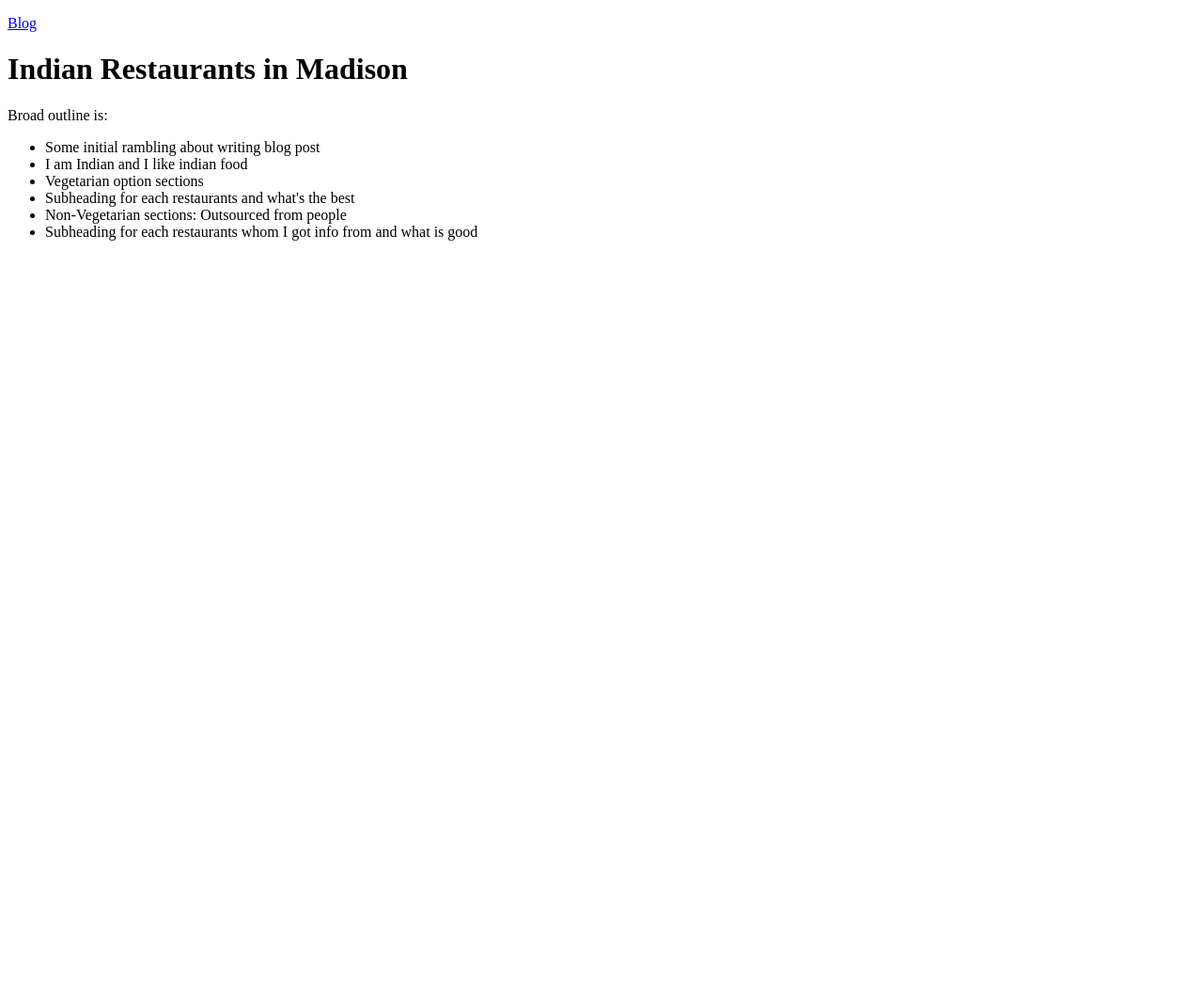
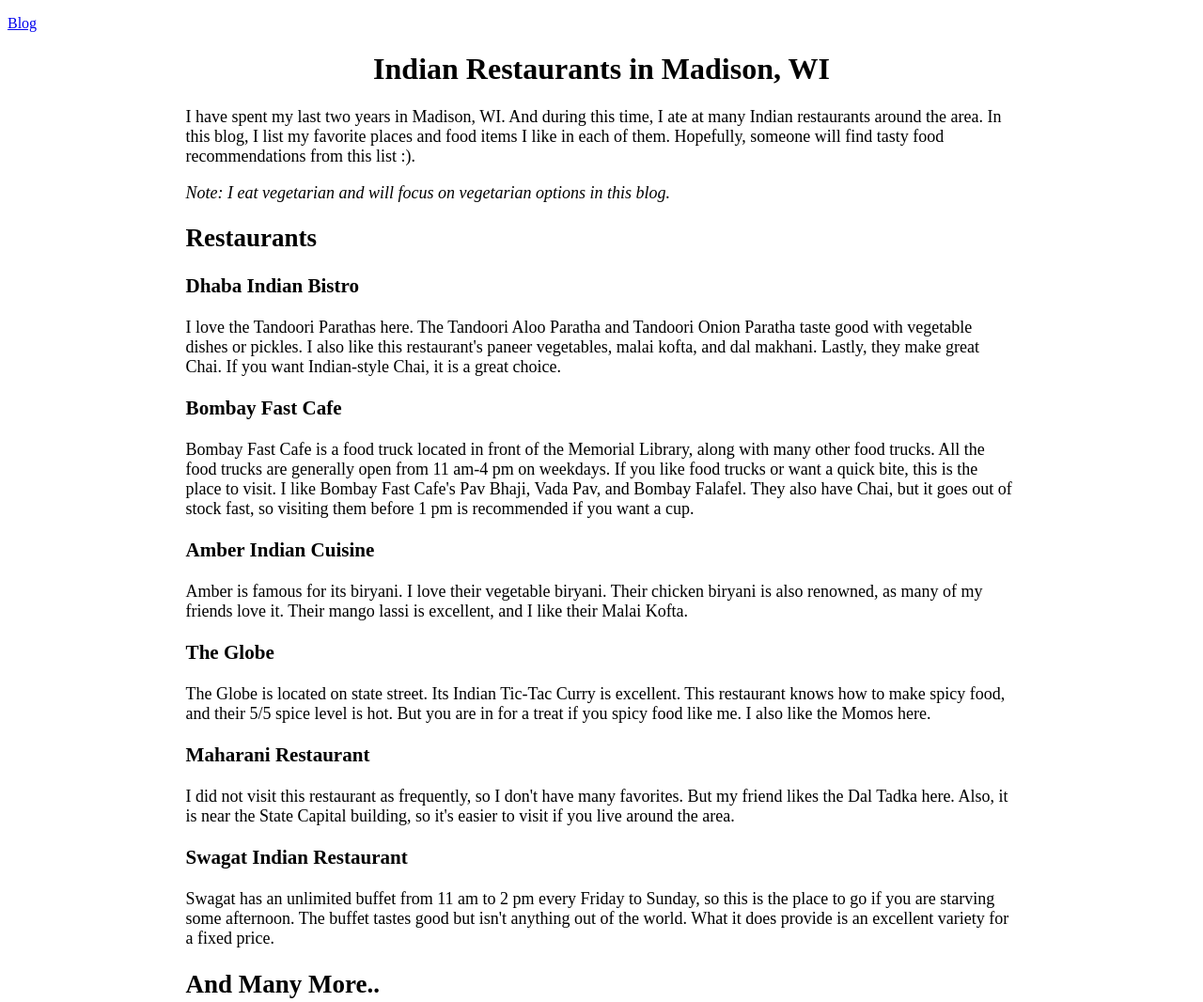
Before and after one commit to mohilp1998/mohilp1998.github.io, a plain HTML site: page blog/madison-food.html in a window 1280 px wide. Shown: the top 1066 px of the page at 94% size. Before the commit the page ends 800 px from the top, so only its background shows below. Drawn offline with Linux system fonts and the light colour scheme.

Commit message:
First Blog:

```diff
--- a/blog/madison-food.html
+++ b/blog/madison-food.html
@@ -31,19 +31,34 @@
             <p><a href="../blog.html">Blog</a></p>
         </header>
         <div>
-            <h1>Indian Restaurants in Madison</h1>
+            <h1 style="text-align: center;">Indian Restaurants in Madison, WI</h1>
         </div>
-        <div style='font-size:medium'>
-            Broad outline is:
-            <ul>
-                <li>Some initial rambling about writing blog post</li>
-                <li>I am Indian and I like indian food</li>
-                <li>Vegetarian option sections</li>
-                <li>Subheading for each restaurants and what's the best</li>
-                <li>Non-Vegetarian sections: Outsourced from people</li>
-                <li>Subheading for each restaurants whom I got info from and what is good</li>
-            </ul>
+        <div style='font-size:large; margin-left:15%; margin-right:15%;'>
+            <p>I have spent my last two years in Madison, WI. And during this time, I ate at many Indian restaurants around the area. In this blog, I list my favorite places and food items I like in each of them. Hopefully, someone will find tasty food recommendations from this list :).</p>
+            <p><i>Note: I eat vegetarian and will focus on vegetarian options in this blog.</i></p>
+
+            <h2>Restaurants</h2>
+
+            <h3>Dhaba Indian Bistro</h3>
+            <p>I love the Tandoori Parathas here. The Tandoori Aloo Paratha and Tandoori Onion Paratha taste good with vegetable dishes or pickles. I also like this restaurant's paneer vegetables, malai kofta, and dal makhani. Lastly, they make great Chai. If you want Indian-style Chai, it is a great choice.</p>
+
+            <h3>Bombay Fast Cafe</h3>
+            <p>Bombay Fast Cafe is a food truck located in front of the Memorial Library, along with many other food trucks. All the food trucks are generally open from 11 am-4 pm on weekdays. If you like food trucks or want a quick bite, this is the place to visit. I like Bombay Fast Cafe's Pav Bhaji, Vada Pav, and Bombay Falafel. They also have Chai, but it goes out of stock fast, so visiting them before 1 pm is recommended if you want a cup.</p>
+
+            <h3>Amber Indian Cuisine</h3>
+            <p>Amber is famous for its biryani. I love their vegetable biryani. Their chicken biryani is also renowned, as many of my friends love it. Their mango lassi is excellent, and I like their Malai Kofta.</p>
+
+            <h3>The Globe</h3>
+            <p>The Globe is located on state street. Its Indian Tic-Tac Curry is excellent. This restaurant knows how to make spicy food, and their 5/5 spice level is hot. But you are in for a treat if you spicy food like me. I also like the Momos here.</p>
+
+            <h3>Maharani Restaurant</h3>
+            <p>I did not visit this restaurant as frequently, so I don't have many favorites. But my friend likes the Dal Tadka here. Also, it is near the State Capital building, so it's easier to visit if you live around the area.</p>
+
+            <h3>Swagat Indian Restaurant</h3>
+            <p>Swagat has an unlimited buffet from 11 am to 2 pm every Friday to Sunday, so this is the place to go if you are starving some afternoon. The buffet tastes good but isn't anything out of the world. What it does provide is an excellent variety for a fixed price.</p>
+
+            <h2>And Many More..</h2>
+            These are my recommendations from the restaurants that I liked in Madison. There are many that I forgot to list and many gems I could not find. Madison weather is harsh during the winters. Hopefully, good food can make up for it. And lastly, during the summer months, don't miss the Memorial Terrace, it's iconic chairs and cheese curds.
         </div>
-
     </body>
 </html>
```
Also changed, not shown: blog.html (+1 -1 lines).
